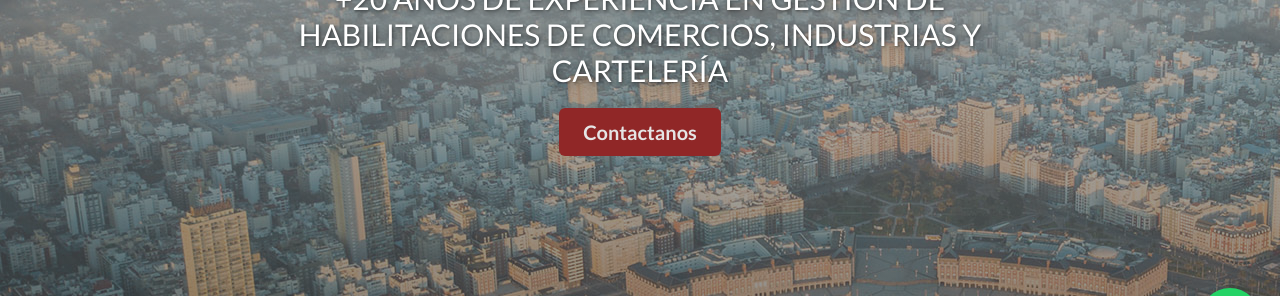
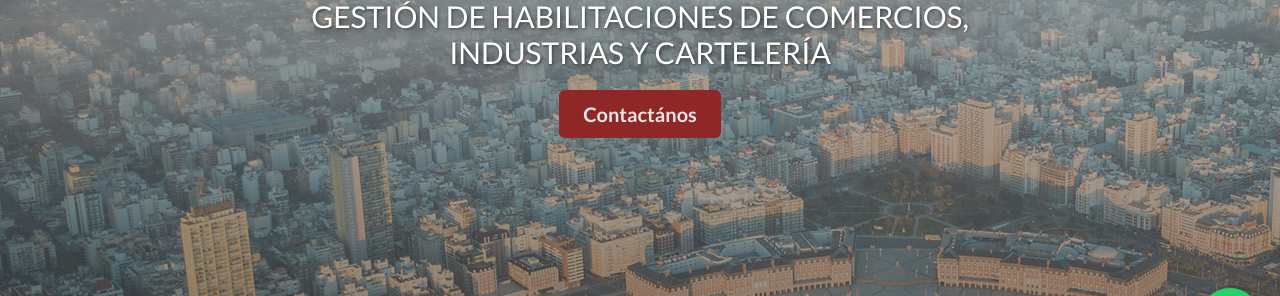
Before and after one commit to AaronMonti/astro-habilitacionesmardelplata, an Astro site: page / in a window 1280 px wide. Shown: the part 432-728 px from the top of the page. Built offline with nearby package versions, Linux system fonts and the light colour scheme; Astro itself is replaced by a stand-in of ours.

Commit message:
logos comment

```diff
--- a/src/components/Hero.astro
+++ b/src/components/Hero.astro
@@ -33,10 +33,10 @@
          <p
             class="text-white text-lg md:text-2xl lg:text-3xl uppercase drop-shadow-[0_4px_4px_rgba(0,0,0,0.35)] text-shadow-md max-w-3xl"
          >
-         +20 años de experiencia en gestión de habilitaciones de comercios, industrias y cartelería
+         Gestión de habilitaciones de comercios, industrias y cartelería
          </p>
          <a href="#contacto" class="cursor-pointer group relative inline-flex h-12 items-center justify-center overflow-hidden rounded-md bg-[#902727] px-6 font-medium text-neutral-200">
-            <span class="font-semibold text-xl">Contactanos</span>
+            <span class="font-semibold text-xl">Contactános</span>
             <div class="w-0 translate-x-[100%] pl-0 opacity-0 transition-all duration-200 group-hover:w-5 group-hover:translate-x-0 group-hover:pl-2 group-hover:opacity-100">
             <i class="text-xl fa-solid fa-paper-plane"></i>
          </div>
```
Also changed, not shown: src/components/Clients.astro (+135 -0 lines).
